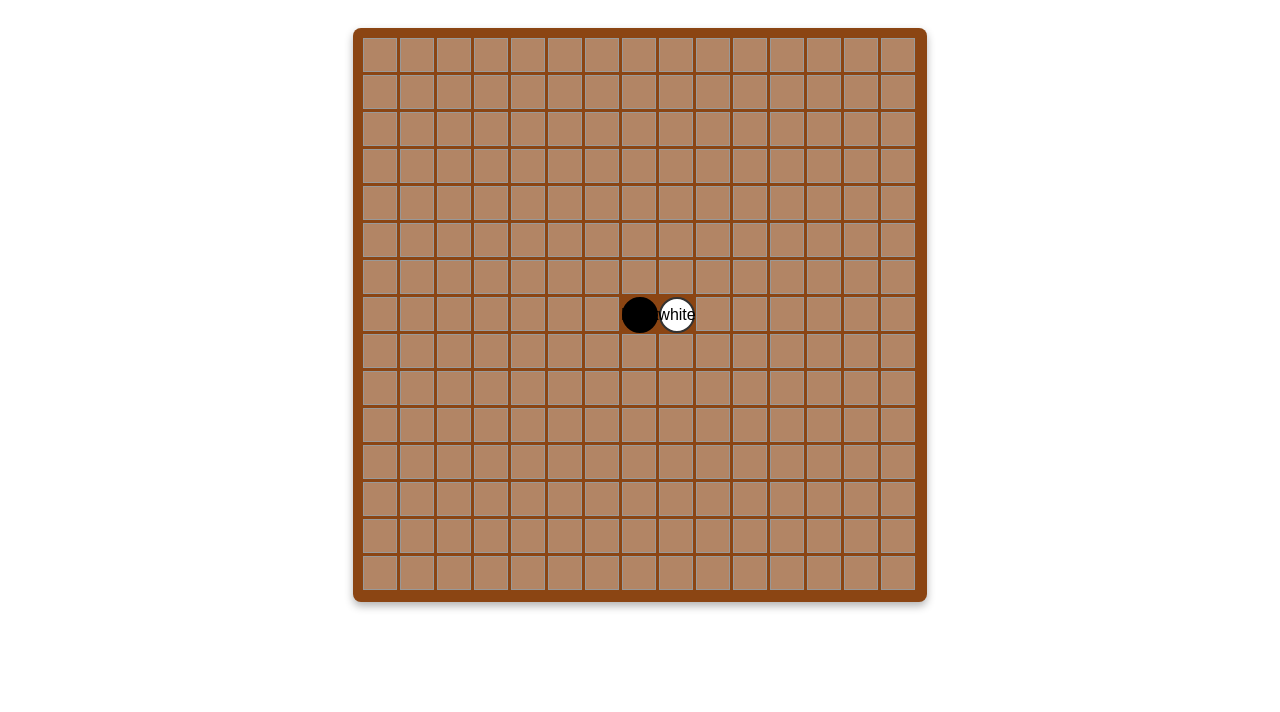
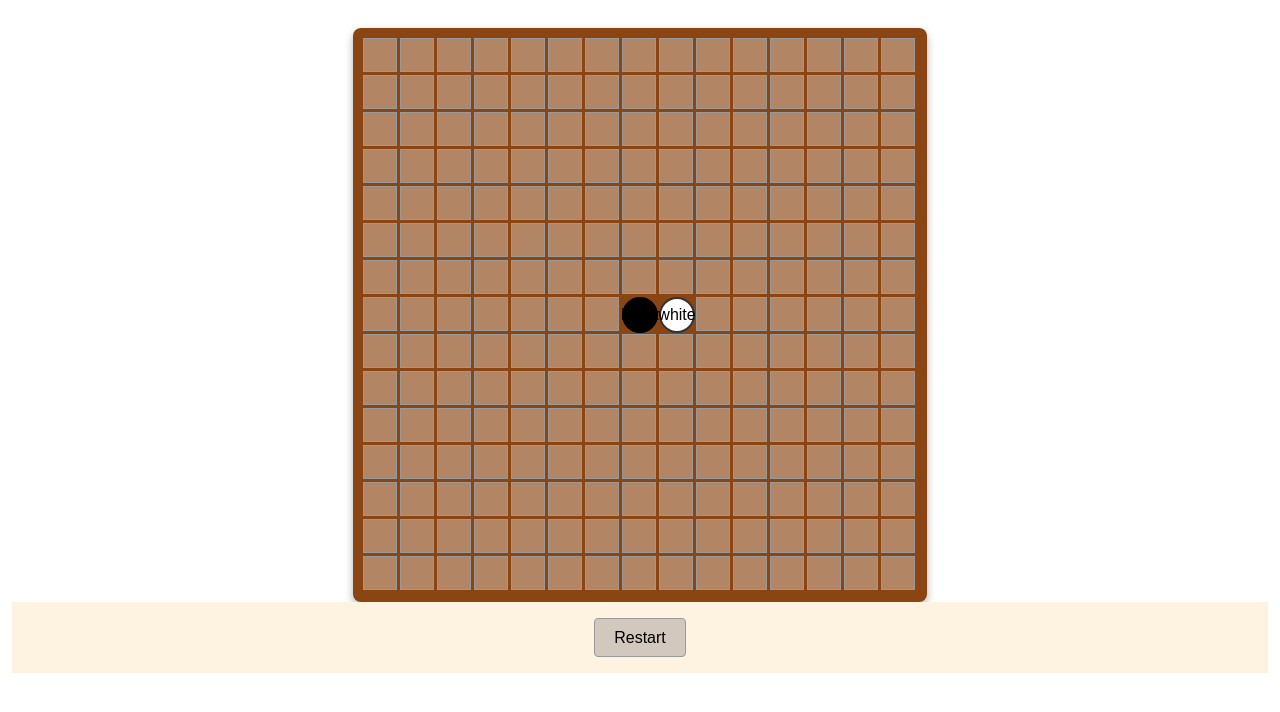
Before and after one commit to CarlosDevCoding/paketeringfrontend, a React (Vite) app in the folder gomoku-frontend/: page /game in a window 1280 px wide. Shown: the top 712 px of the page. Built offline with nearby package versions, Linux system fonts and the light colour scheme.

Commit message:
Footer+ restart knapp

```diff
--- /dev/null
+++ b/gomoku-frontend/src/Components/Footer/Footer.css
@@ -0,0 +1,24 @@
+.app-footer {
+  width: 100%;
+  background-color: #fdf3e0; /* ljus beige */
+  padding: 1rem;
+  text-align: center;
+}
+
+.footer-inner {
+  display: flex;
+  justify-content: center;
+}
+
+.footer-button {
+  padding: 0.6rem 1.2rem;
+  background-color: #d3c8bd;
+  border: 1px solid #999;
+  font-size: 1rem;
+  cursor: pointer;
+  border-radius: 4px;
+}
+
+.footer-button:hover {
+  background-color: #c2b6ab;
+}
--- /dev/null
+++ b/gomoku-frontend/src/Components/Footer/Footer.jsx
@@ -0,0 +1,14 @@
+import React from 'react';
+import './Footer.css';
+
+export default function Footer({buttonText ='Restart', onButtonClick}){
+    return(
+        <footer className="app-footer">
+            <div className="footer-inner">
+                <button className="footer-button" onClick={onButtonClick}>
+                    {buttonText}
+                </button>
+            </div>
+        </footer>
+    )
+}
--- a/gomoku-frontend/src/Containers/GameContainer.jsx
+++ b/gomoku-frontend/src/Containers/GameContainer.jsx
@@ -1,25 +1,32 @@
 import { useState } from "react";
 import GameComponent from "../Components/GameComponent/GameComponent";
 import './GameBoardContainer.css'
+import Footer from "../Components/Footer/Footer";
 
 const GameContainer = () => {
-  const [board] = useState(() => {
+  const createEmptyBoard = () => {
     const emptyBoard = Array(15).fill(null).map(() => Array(15).fill(null));
     emptyBoard[7][7] = 'black';
     emptyBoard[7][8] = 'white';
     return emptyBoard;
-  });
+  };
+
+  const [board, setBoard] = useState(createEmptyBoard);
 
   const handleCellClick = (row, col) => {
-    console.log("HELLO")
-  }
+    console.log("HELLO");
+  };
+
+  const handleRestart = () => {
+    setBoard(createEmptyBoard());
+  };
 
   return (
     <div className="game-container">
       <GameComponent board={board} onCellClick={handleCellClick} />
+      <Footer buttonText="Restart" onButtonClick={handleRestart} />
     </div>
-  )
-
-}
+  );
+};
 
 export default GameContainer;
```
